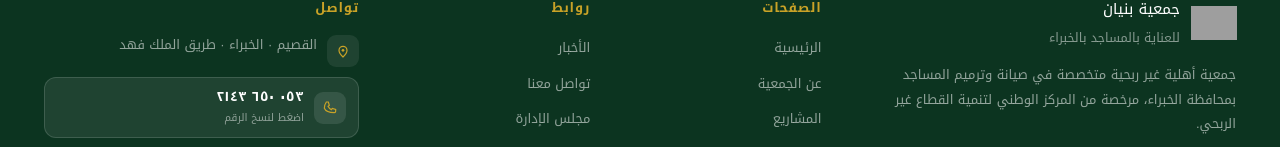
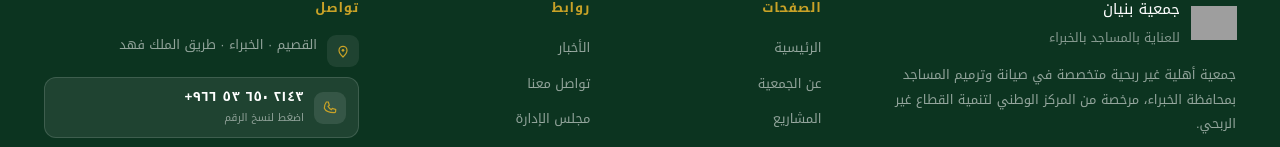
Before and after one commit to karim-mohamady/bnyan, a Next.js app: page / in a window 1280 px wide. Shown: the part 8391-8538 px from the top of the page. Built offline with nearby package versions, Linux system fonts and the light colour scheme; no server answers; grey boxes are pictures that could not be loaded.

Commit message:
chore: apply all

```diff
--- a/src/components/Footer.tsx
+++ b/src/components/Footer.tsx
@@ -11,6 +11,19 @@ const PHONE = CONTACT.phone;
 const EMAIL = CONTACT.email;
 const LICENSE_NO = CONTACT.licenseNo;
 const UNIFIED_NO = CONTACT.unifiedNo;
+
+/** LRM: علامة اتجاه غير مرئية تثبّت ترتيب الأجزاء داخل النص العربي */
+const LRM = '\u200E';
+
+/** +٩٦٦ ٥٣ ٦٥٠ ٢١٤٣ — بالصيغة الدولية وبترتيب ثابت */
+const PHONE_DISPLAY = [
+  `+${ar('966')}`,
+  ar('53'),
+  ar('650'),
+  ar('2143'),
+]
+  .map((part) => `${LRM}${part}${LRM}`)
+  .join(' ');
 
 const SOCIAL_LINKS = [
   {
@@ -78,24 +91,32 @@ function CopyButton({
       type="button"
       className={`footer-copy-btn ${className} ${copied ? 'copied' : ''}`}
       onClick={handleCopy}
-      aria-label={copied ? 'تم النسخ' : `نسخ ${display}`}
+      aria-label={copied ? 'تم النسخ' : `نسخ ${value}`}
     >
       <span className="footer-copy-btn__icon">
         <Icon name={copied ? 'check' : icon} width={16} height={16} />
       </span>
       <span className="footer-copy-btn__text">
-        <span className="footer-copy-btn__value num-ar">{display}</span>
+        <span
+          dir="ltr"
+          className="footer-copy-btn__value num-ar"
+          style={{
+            display: 'block',
+            direction: 'ltr',
+            unicodeBidi: 'isolate',
+            whiteSpace: 'nowrap',
+            textAlign: 'right',
+          }}
+        >
+          {display}
+        </span>
         <small>{copied ? 'تم النسخ' : hint ?? 'اضغط للنسخ'}</small>
       </span>
     </button>
   );
 }
 
-/** عزل النص (رقم / إيميل) ليظهر LTR صحيح داخل سياق عربي */
-const isolateLtr = (value: string): string => `\u2066${value}\u2069`;
-
 export default function Footer() {
-  const phoneDisplay = isolateLtr(ar('053 650 2143'));
   const [copiedLicense, setCopiedLicense] = useState(false);
   const [copiedUnified, setCopiedUnified] = useState(false);
 
@@ -190,7 +211,7 @@ export default function Footer() {
               <li>
                 <CopyButton
                   value={PHONE}
-                  display={phoneDisplay}
+                  display={PHONE_DISPLAY}
                   icon="phone"
                   hint="اضغط لنسخ الرقم"
                 />
```
